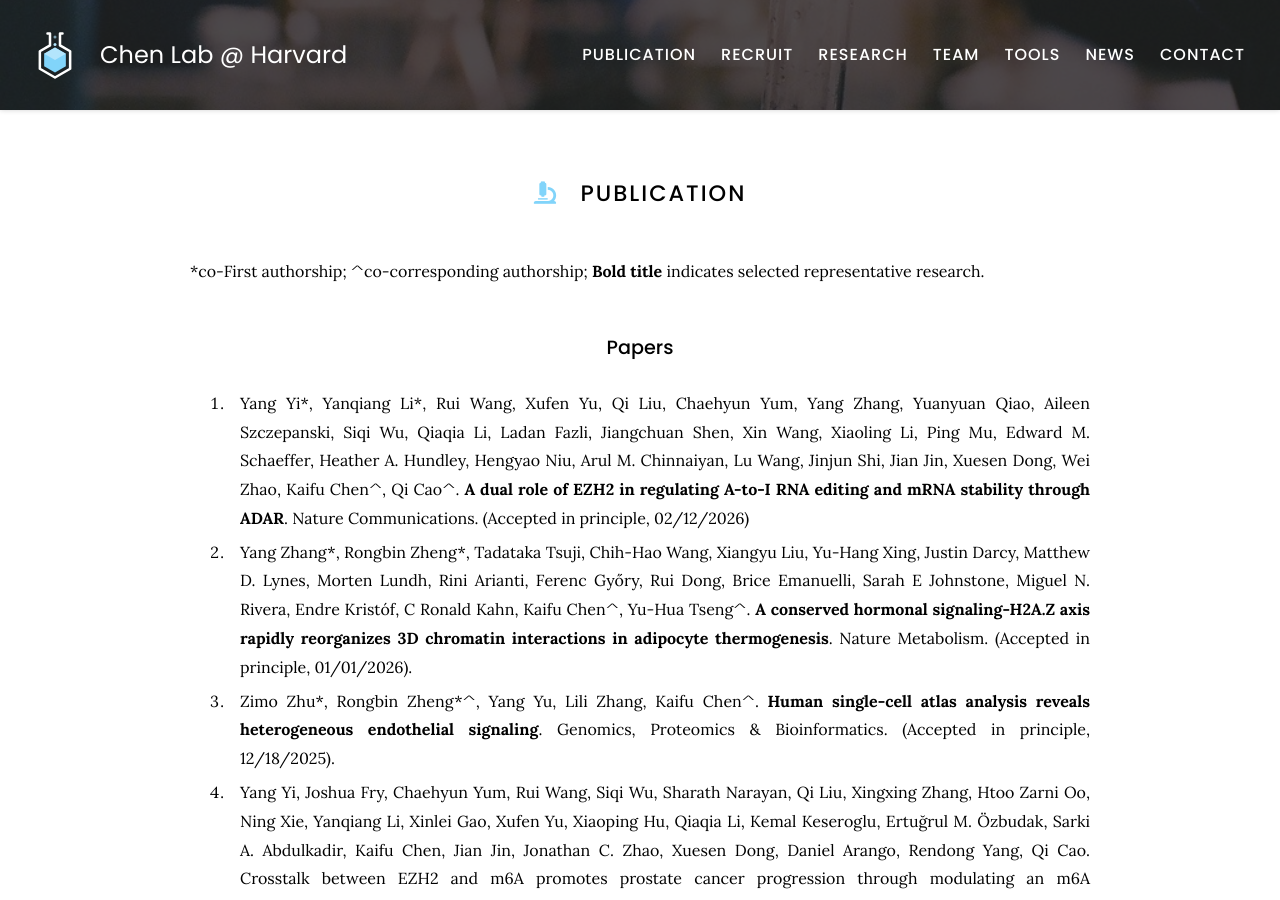
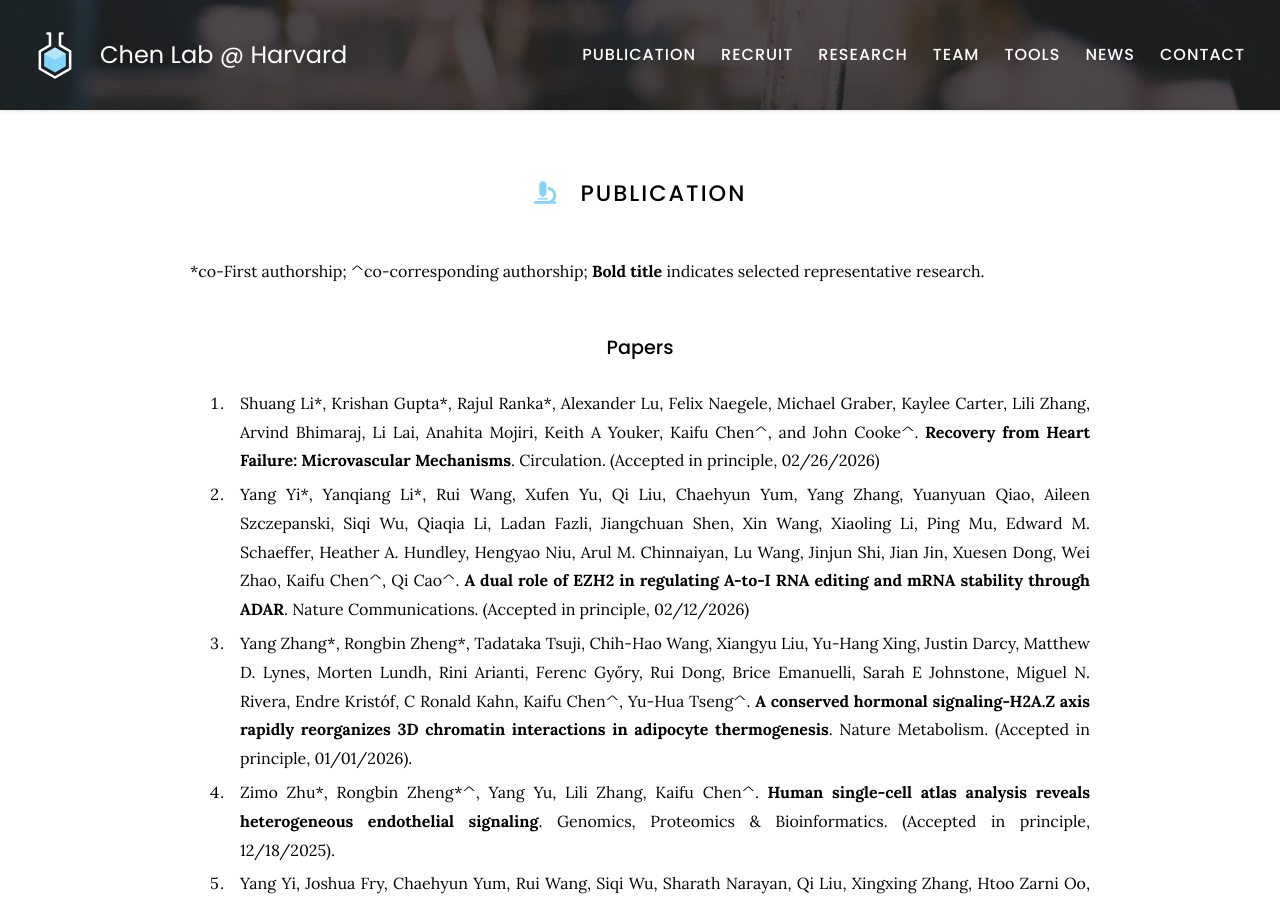
Before and after one commit to kaifuchenlab/kaifuchenlab.github.io, a Jekyll site: the page built from 3.publication/index.md, in a window 1280 px wide and 900 px high. Built offline with Jekyll 4.4.1, drawn with Linux system fonts in a browser that asks for light colours.

Commit message:
Update index.md

```diff
--- a/3.publication/index.md
+++ b/3.publication/index.md
@@ -11,6 +11,8 @@ nav:
 
 
 ### Papers
+
+107. Shuang Li\*, Krishan Gupta\*, Rajul Ranka\*, Alexander Lu, Felix Naegele, Michael Graber, Kaylee Carter, Lili Zhang, Arvind Bhimaraj, Li Lai, Anahita Mojiri, Keith A Youker, Kaifu Chen^, and John Cooke^. **Recovery from Heart Failure: Microvascular Mechanisms**. Circulation. (Accepted in principle, 02/26/2026)
 
 106. Yang Yi\*, Yanqiang Li\*, Rui Wang, Xufen Yu, Qi Liu, Chaehyun Yum, Yang Zhang, Yuanyuan Qiao, Aileen Szczepanski, Siqi Wu, Qiaqia Li, Ladan Fazli, Jiangchuan Shen, Xin Wang, Xiaoling Li, Ping Mu, Edward M. Schaeffer, Heather A. Hundley, Hengyao Niu, Arul M. Chinnaiyan, Lu Wang, Jinjun Shi, Jian Jin, Xuesen Dong, Wei Zhao, Kaifu Chen^, Qi Cao^. **A dual role of EZH2 in regulating A-to-I RNA editing and mRNA stability through ADAR**. Nature Communications. (Accepted in principle, 02/12/2026)
 105. Yang Zhang\*, Rongbin Zheng\*, Tadataka Tsuji, Chih-Hao Wang, Xiangyu Liu, Yu-Hang Xing, Justin Darcy, Matthew D. Lynes, Morten Lundh, Rini Arianti, Ferenc Győry, Rui Dong, Brice Emanuelli, Sarah E Johnstone, Miguel N. Rivera, Endre Kristóf, C Ronald Kahn, Kaifu Chen^, Yu-Hua Tseng^. **A conserved hormonal signaling-H2A.Z axis rapidly reorganizes 3D chromatin interactions in adipocyte thermogenesis**. Nature Metabolism. (Accepted in principle, 01/01/2026).
```
